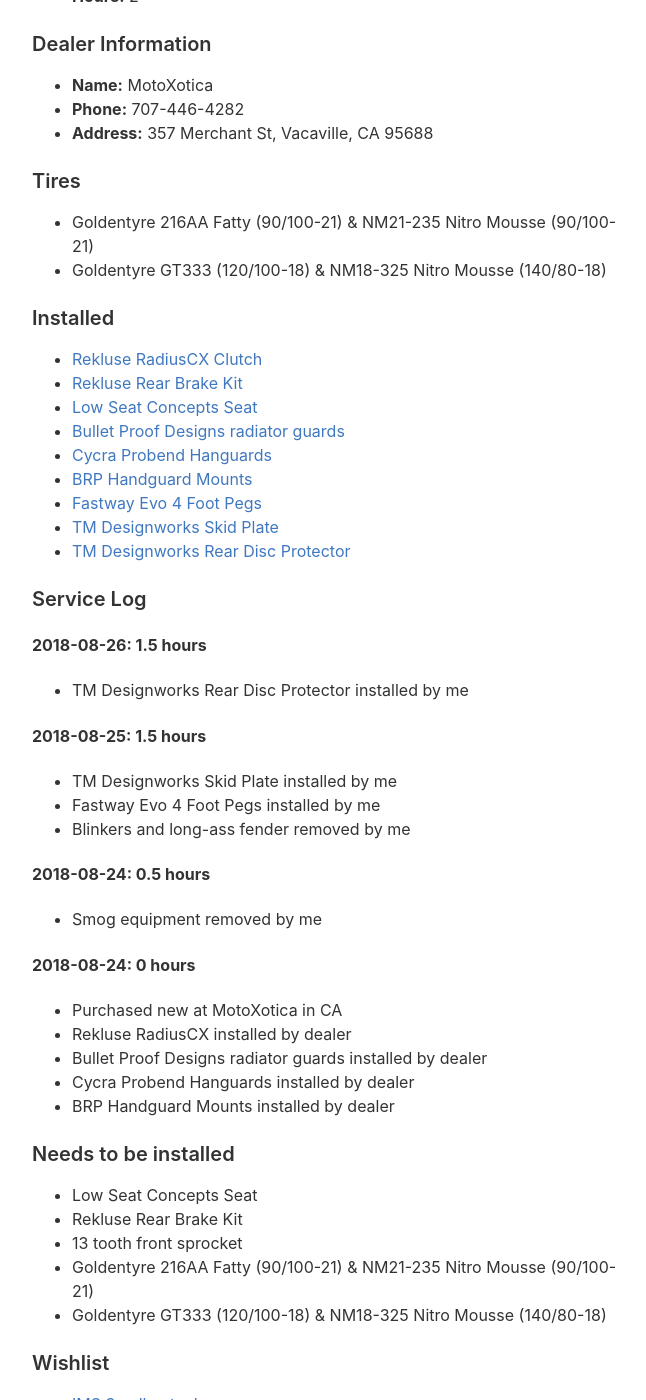
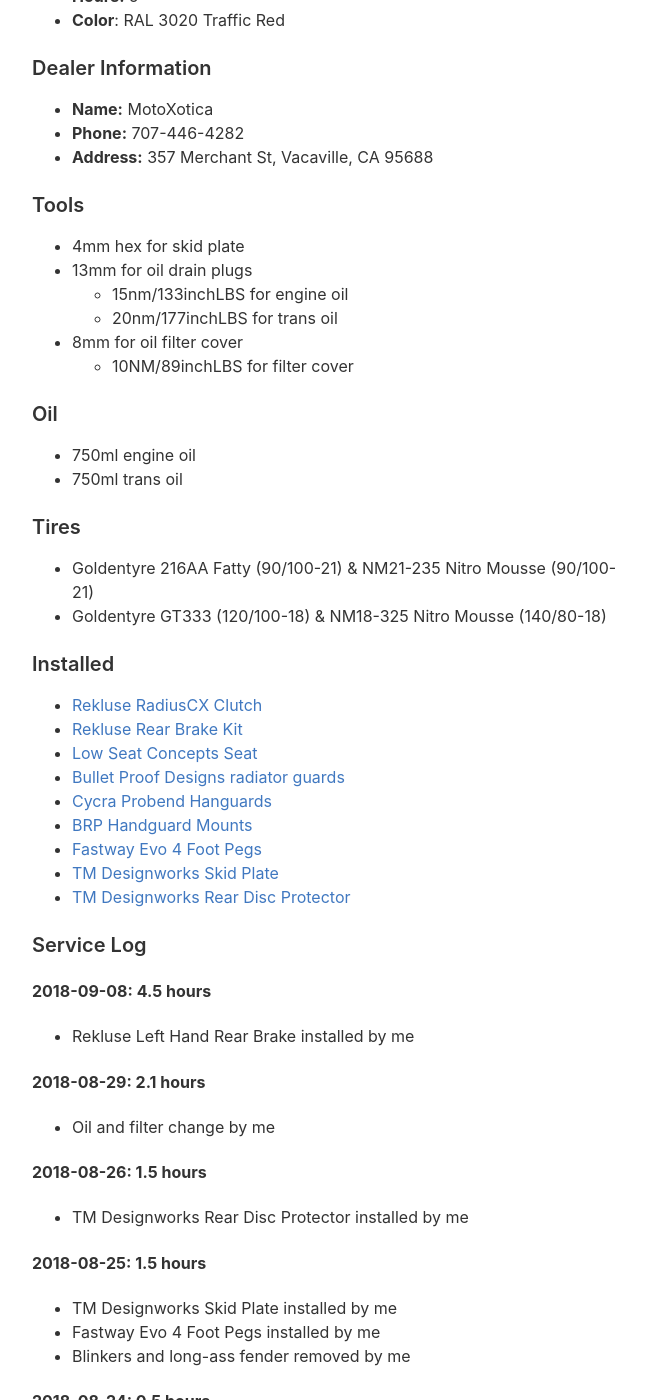
Before and after one commit to chrishunt/chrishunt.github.com, a Jekyll site: the page built from beta-390/index.md, in a window 1280 px wide and 1400 px high, scrolled down 868 px. Shown: the whole window, without its empty margins (308-954 px from the left). Built offline with Jekyll 4.4.1, drawn with Linux system fonts in a browser that asks for light colours; some of the changed text lies outside the part shown.

Commit message:
Update beta info

```diff
--- a/beta-390/index.md
+++ b/beta-390/index.md
@@ -17,16 +17,27 @@
 - [Trail Tech Voyager Manual](documents/trail-tech-voyager-manual.pdf)
 
 ### About
-
 - **Chris Hunt:** [Instagram](https://chrshnt.com/2N80K3n) / [Email](mailto: c@chrishunt.co)
 - **Purchased:** 2018-08-24 at [MotoXotica](http://www.motoxotica.com/) in CA
-- **Hours:** 2
+- **Hours:** 5
+- **Color**: RAL 3020 Traffic Red
 
 ### Dealer Information
-
 - **Name:** MotoXotica
 - **Phone:** 707-446-4282
 - **Address:** 357 Merchant St, Vacaville, CA 95688
+
+### Tools
+- 4mm hex for skid plate
+- 13mm for oil drain plugs
+  - 15nm/133inchLBS for engine oil
+  - 20nm/177inchLBS for trans oil
+- 8mm for oil filter cover
+  - 10NM/89inchLBS for filter cover
+
+### Oil
+- 750ml engine oil
+- 750ml trans oil
 
 ### Tires
 - Goldentyre 216AA Fatty (90/100-21) & NM21-235 Nitro Mousse (90/100-21)
@@ -44,6 +55,12 @@
 - [TM Designworks Rear Disc Protector](https://chrshnt.com/2KUocPQ)
 
 ### Service Log
+
+#### 2018-09-08: 4.5 hours
+- Rekluse Left Hand Rear Brake installed by me
+
+#### 2018-08-29: 2.1 hours
+- Oil and filter change by me
 
 #### 2018-08-26: 1.5 hours
 - TM Designworks Rear Disc Protector installed by me
@@ -63,19 +80,13 @@
 - Cycra Probend Hanguards installed by dealer
 - BRP Handguard Mounts installed by dealer
 
-### Needs to be installed
-- Low Seat Concepts Seat
-- Rekluse Rear Brake Kit
-- 13 tooth front sprocket
-- Goldentyre 216AA Fatty (90/100-21) & NM21-235 Nitro Mousse (90/100-21)
-- Goldentyre GT333 (120/100-18) & NM18-325 Nitro Mousse (140/80-18)
-
 ### Wishlist
+- License plate holder
 - [IMS 3 gallon tank](https://chrshnt.com/2MJmo1a)
 - Baja Designs Squadron Pro (motominded.com)
-- Plate holder for rear fender
+- ARC levers
 - LED turn signals
 - [TM Design case saver](https://chrshnt.com/2OCPzjQ)
 - Metal oil pump gears (betaboano.com?)
 - [Fastway Kickstand](https://chrshnt.com/2wmZTpt)
-- ARC levers
+- Garmin GPSMAP 78 + Ram Mount + Garmin Power Data Cable
```
